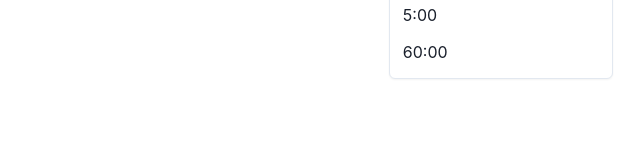
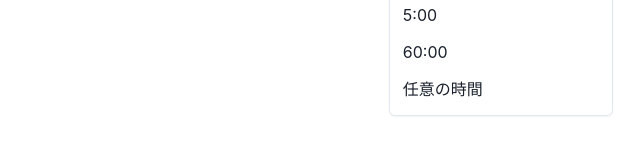
Before and after one commit to ltoppyl/timer-app, a React (Create React App) app: page / in a window 1280 px wide. Both pictures are taken after a click on the button 776 px from the left and 194 px from the top of the page. Shown: the part 308-462 px from the top of the page, without its empty margins (368-1012 px from the left). Built offline with nearby package versions, Linux system fonts and the light colour scheme.

Commit message:
feat: 選択肢に任意の時間をついあk

```diff
--- a/src/components/SettingTime.tsx
+++ b/src/components/SettingTime.tsx
@@ -43,6 +43,13 @@ const SettingTime = ({ setSettingTime }: Props) => {
         >
           60:00
         </MenuItem>
+        <MenuItem
+          onClick={() => {
+            setSettingTime(3600);
+          }}
+        >
+          任意の時間
+        </MenuItem>
       </MenuList>
     </Menu>
   );
```
